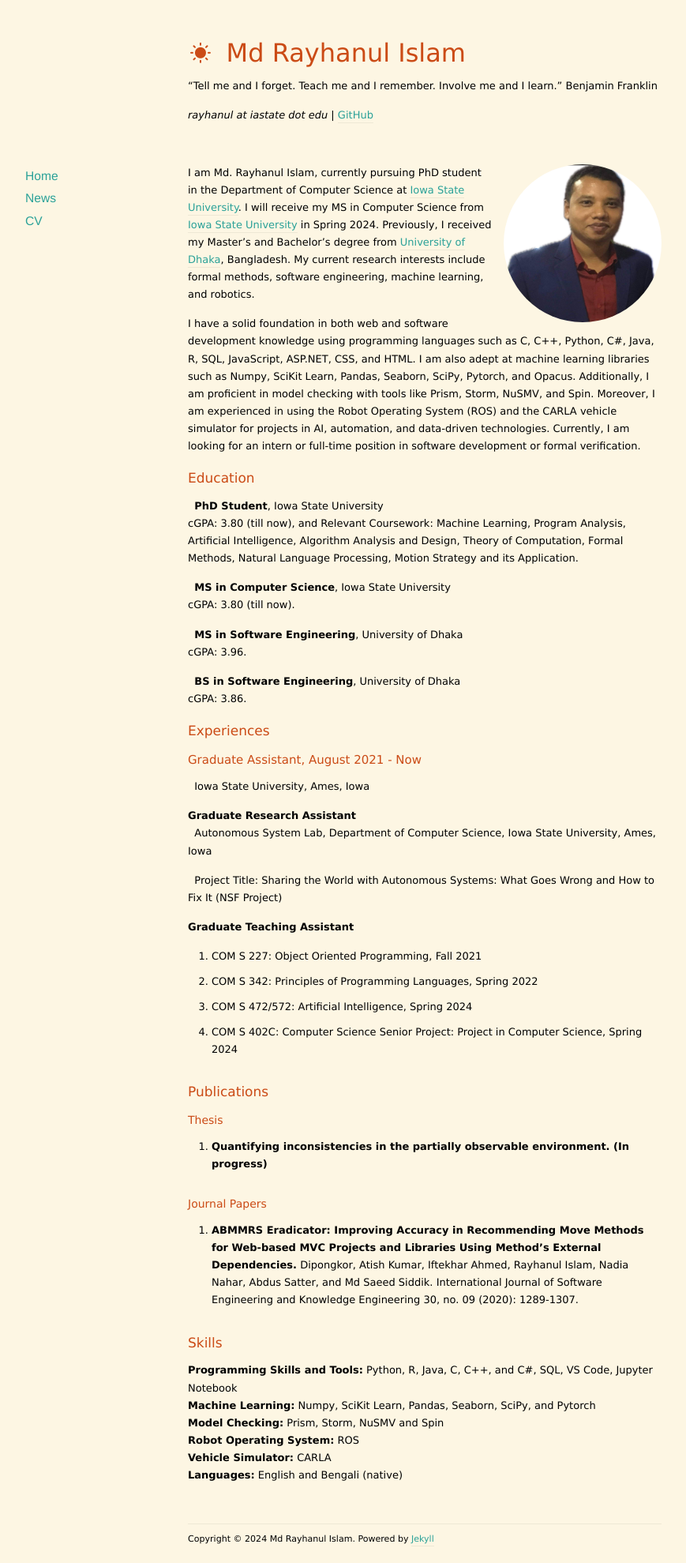
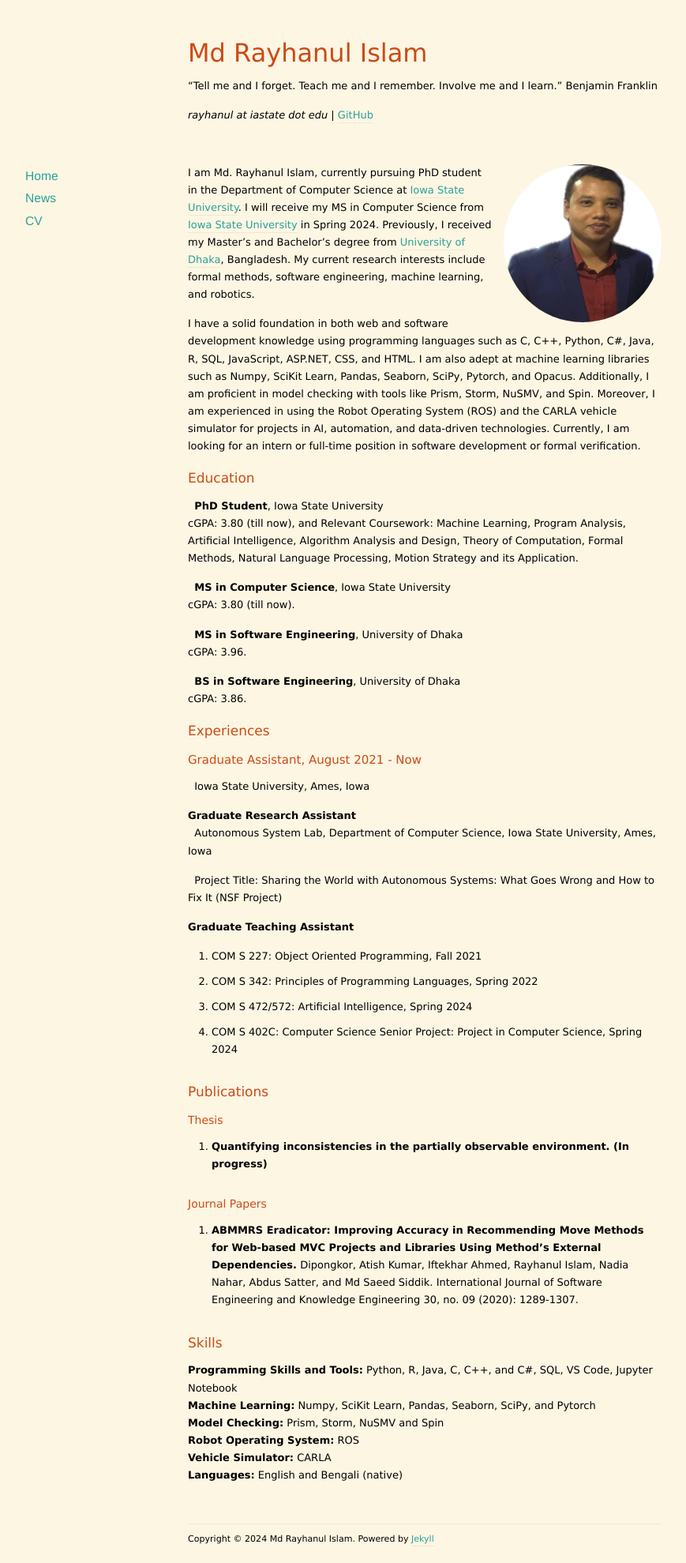
Before and after one commit to rayhanul/rayhanul.github.io, a Jekyll site: the page built from index.markdown, in a window 1280 px wide. Shown: the whole page at 79% size, without its empty margins (102-971 px from the left). Built offline with Jekyll 4.4.1, drawn with Linux system fonts in a browser that asks for light colours; nearby versions of some CDN libraries; the list of posts is cut into pages by our own code.

Commit message:
Update default.html

```diff
--- a/_layouts/default.html
+++ b/_layouts/default.html
@@ -20,15 +20,10 @@
 
 
   <header id="header">
-    <div class="left">
-
-      <h1><a href=""><i class="icon-sun"></i> {{ site.name }}</a> </h1>
+      <!-- <h1><a href=""><i class="icon-sun"></i> {{ site.name }}</a> </h1> -->
+      <h1><a href=""><i class=""></i> {{ site.name }}</a> </h1>
       <p>{{ site.description }}</p>
       <p><i>rayhanul at iastate dot edu | </i> <a href="https://github.com/rayhanul">GitHub</a></p>
-    </div>
-
-    <div class="right"></div>
-
 </header>
 
 
```
